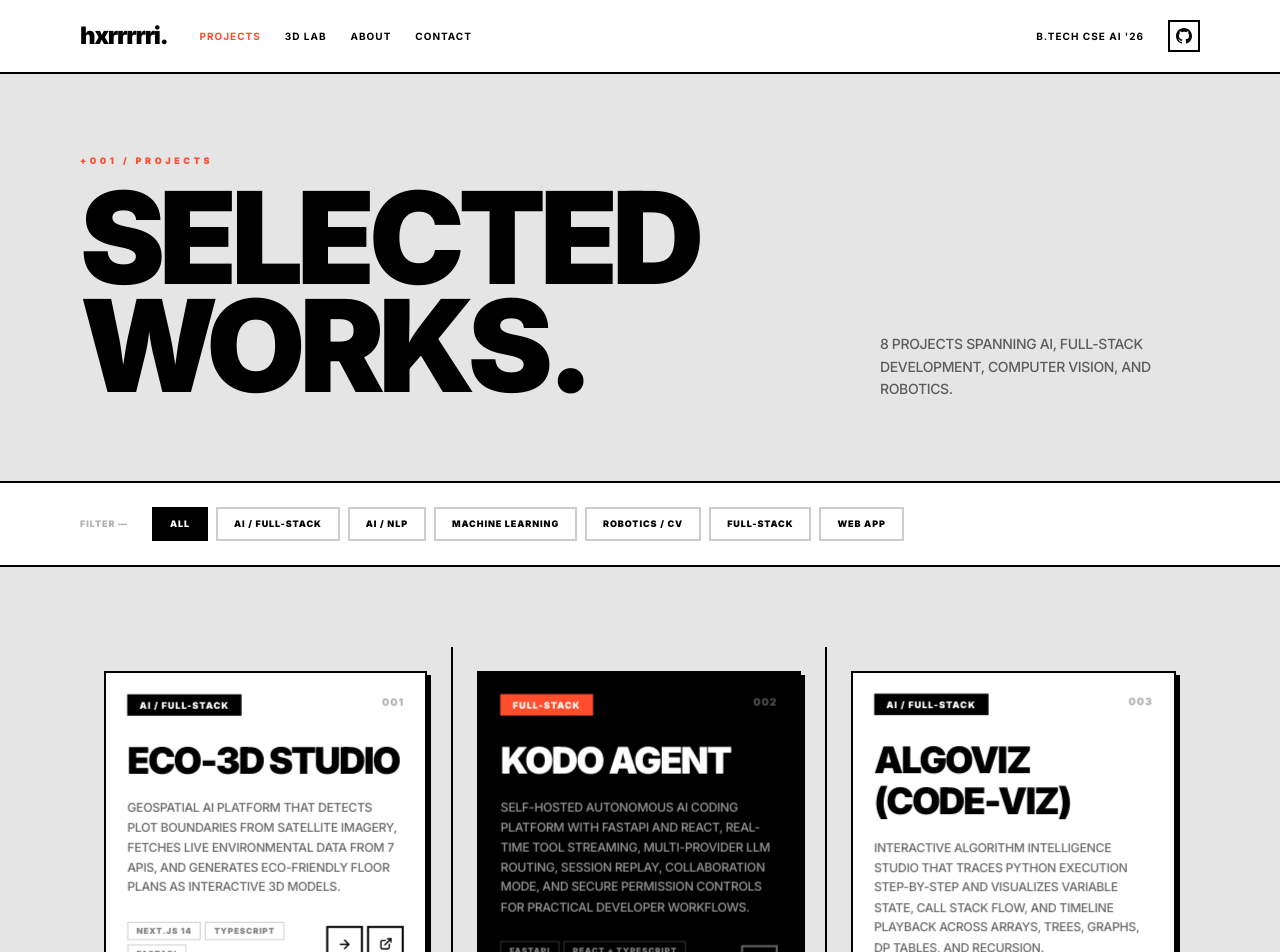
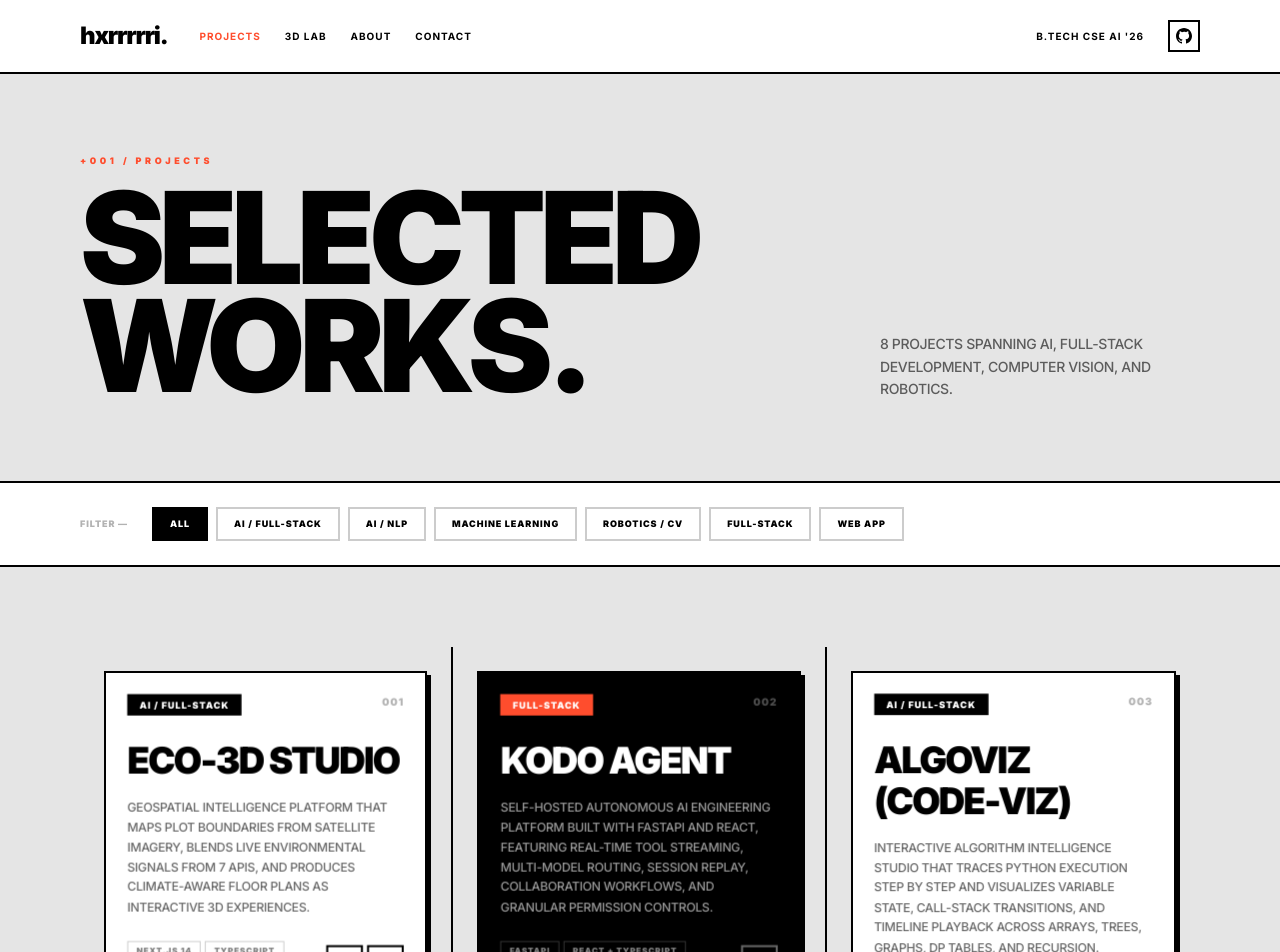
Before and after one commit to hxrrrrri/portfolio, a React app: page /projects in a window 1280 px wide. Shown: the top 952 px of the page. Built offline with nearby package versions, Linux system fonts and the light colour scheme; the HTML template or start-up script is replaced by a standard one.

Commit message:
update project descriptions for clarity and precision in projects.js

```diff
--- a/src/data/projects.js
+++ b/src/data/projects.js
@@ -5,7 +5,7 @@ export const projects = [
     category: 'AI / Full-Stack',
     title: 'ECO-3D Studio',
     description:
-      'Geospatial AI platform that detects plot boundaries from satellite imagery, fetches live environmental data from 7 APIs, and generates eco-friendly floor plans as interactive 3D models.',
+      'Geospatial intelligence platform that maps plot boundaries from satellite imagery, blends live environmental signals from 7 APIs, and produces climate-aware floor plans as interactive 3D experiences.',
     tech: ['Next.js 14', 'TypeScript', 'FastAPI', 'React Three Fiber', 'YOLOv8', 'Railway'],
     link: 'https://github.com/hxrrrrri/ECO-3D',
     vercelLink: 'https://eco-3-d.vercel.app',
@@ -18,7 +18,7 @@ export const projects = [
     category: 'Full-Stack',
     title: 'KODO Agent',
     description:
-      'Self-hosted autonomous AI coding platform with FastAPI and React, real-time tool streaming, multi-provider LLM routing, session replay, collaboration mode, and secure permission controls for practical developer workflows.',
+      'Self-hosted autonomous AI engineering platform built with FastAPI and React, featuring real-time tool streaming, multi-model routing, session replay, collaboration workflows, and granular permission controls.',
     tech: ['FastAPI', 'React + TypeScript', 'SSE Streaming', 'Zustand', 'Docker', 'Provider Routing'],
     link: 'https://github.com/hxrrrrri/kodo-agent-export',
     variant: 'dark',
@@ -30,7 +30,7 @@ export const projects = [
     category: 'AI / Full-Stack',
     title: 'AlgoViz (Code-Viz)',
     description:
-      'Interactive algorithm intelligence studio that traces Python execution step-by-step and visualizes variable state, call stack flow, and timeline playback across arrays, trees, graphs, DP tables, and recursion.',
+      'Interactive algorithm intelligence studio that traces Python execution step by step and visualizes variable state, call-stack transitions, and timeline playback across arrays, trees, graphs, DP tables, and recursion.',
     tech: ['React + Vite', 'FastAPI', 'Python Tracing', 'Zustand', 'CodeMirror', 'Docker'],
     link: 'https://github.com/hxrrrrri',
     vercelLink: 'https://algoviz-delta.vercel.app/',
```
